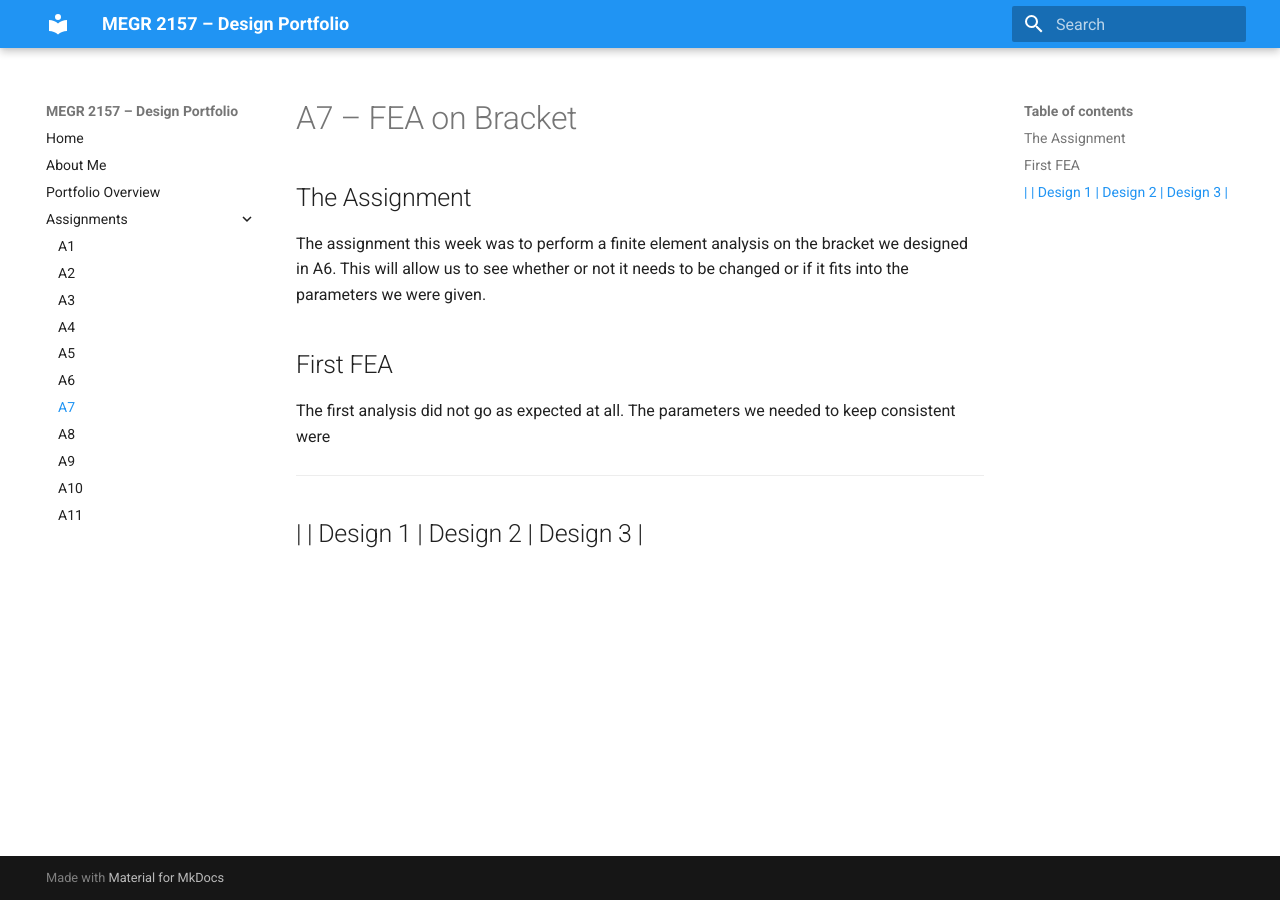
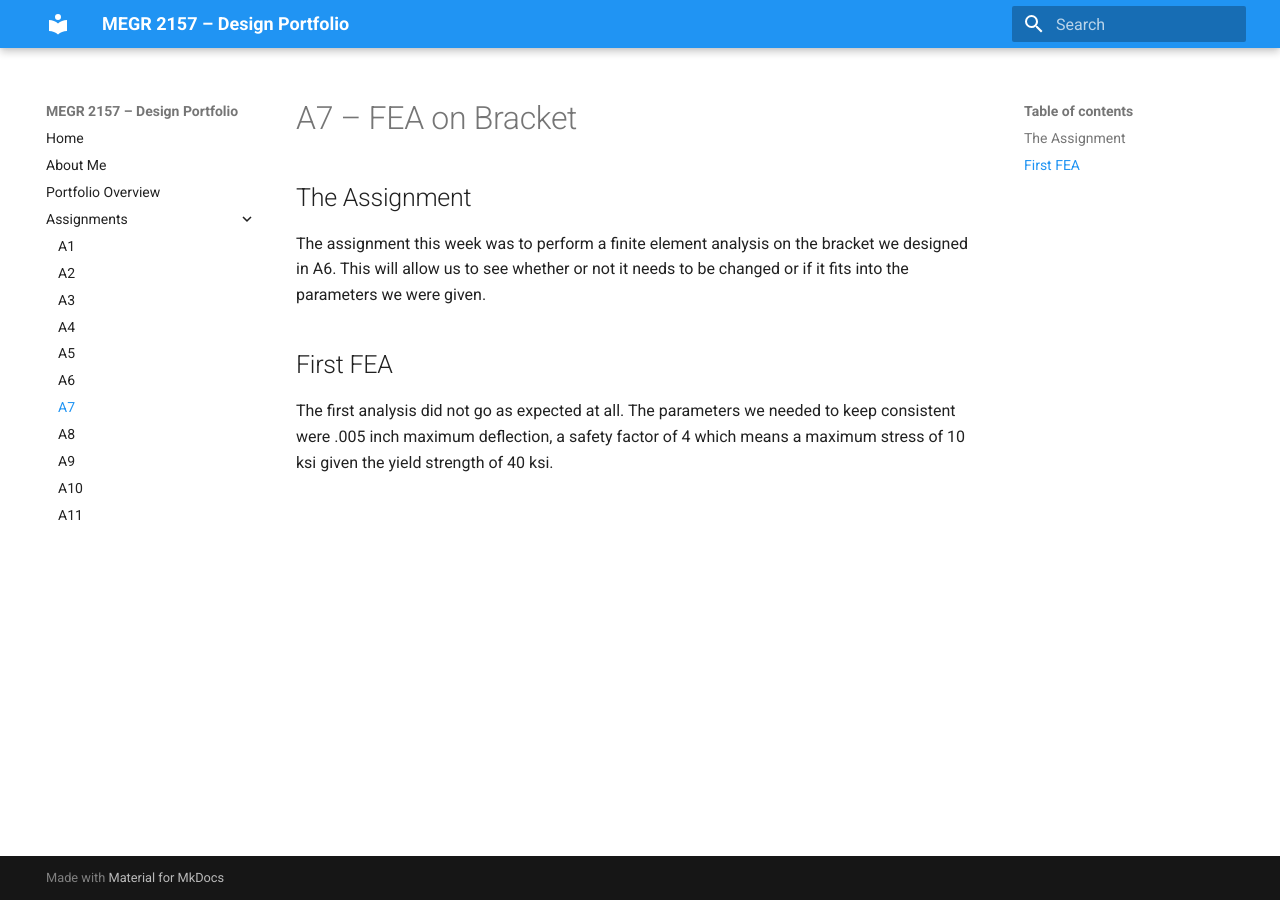
Before and after one commit to mgrego35/megr2156-portfolio, an MkDocs documentation site: the page built from docs/assignments/A07/index.md, in a window 1280 px wide. Built offline with MkDocs 1.6.1 and Material for MkDocs 9.7.7, drawn with Linux system fonts in a browser that asks for light colours.

Commit message:
Update FEA analysis parameters in index.md
Clarified the parameters for the first FEA analysis.

```diff
--- a/docs/assignments/A07/index.md
+++ b/docs/assignments/A07/index.md
@@ -6,8 +6,4 @@ The assignment this week was to perform a finite element analysis on the bracket
 
 ## First FEA
 
-The first analysis did not go as expected at all. The parameters we needed to keep consistent were
-
--------------------------------------------------------------------
-|                    |   Design 1   |   Design 2   |   Design 3   |
--------------------------------------------------------------------
+The first analysis did not go as expected at all. The parameters we needed to keep consistent were .005 inch maximum deflection, a safety factor of 4 which means a maximum stress of 10 ksi given the yield strength of 40 ksi.
```
